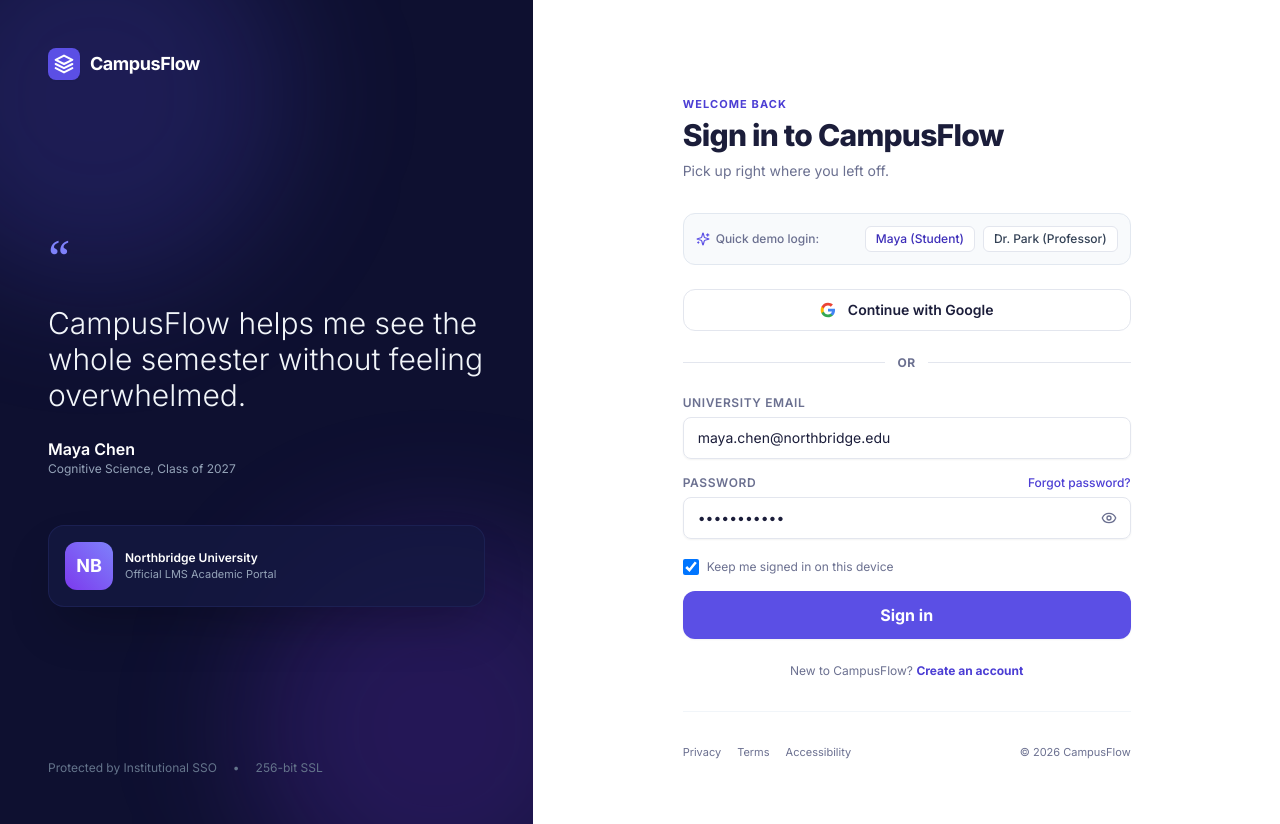
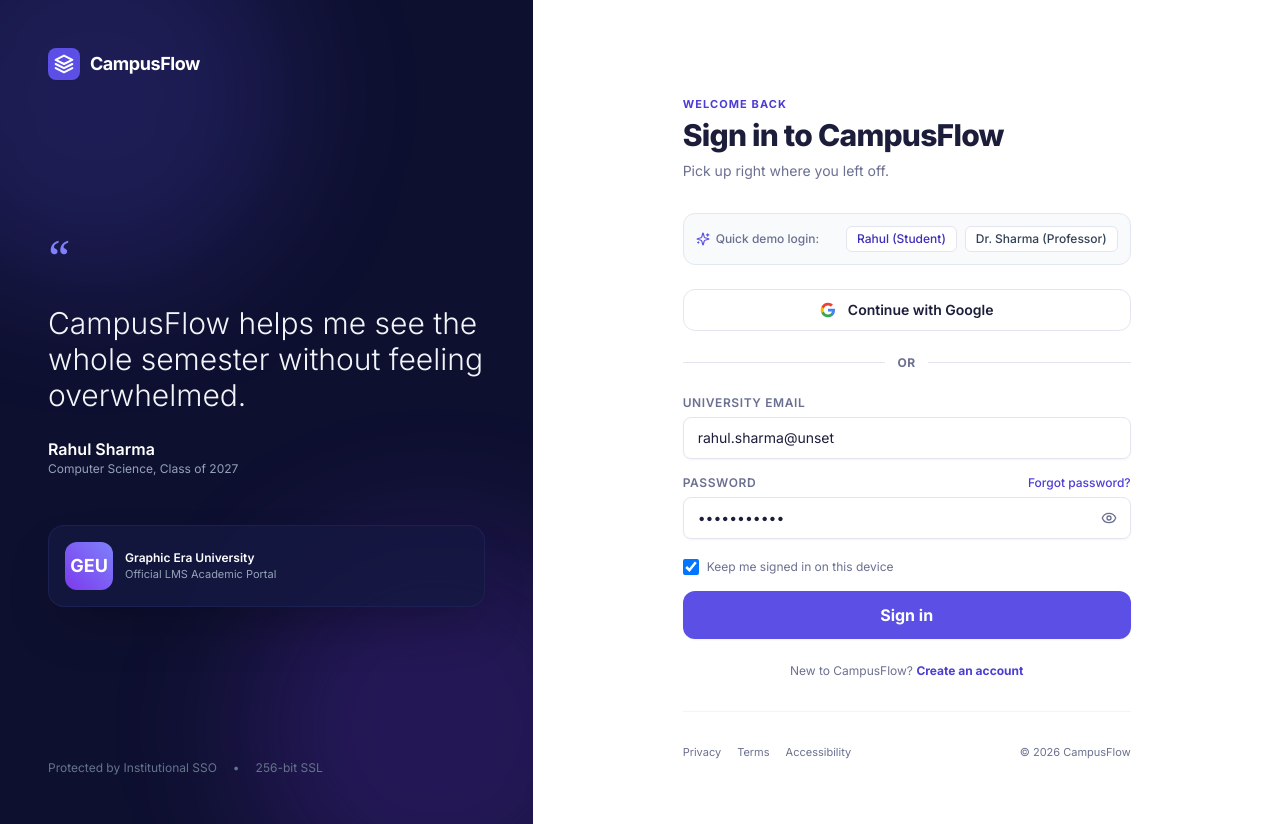
Before and after one commit to mayank78geu/open-lms, a React (Vite) app in the folder Frontend/: page /login in a window 1280 px wide. Built offline with nearby package versions, Linux system fonts and the light colour scheme; no server answers.

Commit message:
minor updates on frontend

```diff
--- a/Frontend/src/components/layout/Topbar.jsx
+++ b/Frontend/src/components/layout/Topbar.jsx
@@ -48,7 +48,7 @@
           ) : (
             <div>
               <h1 className="text-base font-bold text-ink tracking-tight">
-                {role === 'PROFESSOR' ? 'Good morning, Dr. Park' : 'Good morning, Maya 👋'}
+                {role === 'PROFESSOR' ? 'Good morning, Dr. Sharma' : 'Good morning, Rahul 👋'}
               </h1>
               <p className="text-[11px] text-ink-muted">
                 {role === 'PROFESSOR'
--- a/Frontend/src/features/auth/LoginPage.jsx
+++ b/Frontend/src/features/auth/LoginPage.jsx
@@ -10,7 +10,9 @@
   const navigate = useNavigate();
   const { login } = useAuthStore();
 
-  const [email, setEmail] = useState('maya.chen@northbridge.edu');
+  const allowedDomain = import.meta.env.VITE_ALLOWED_EMAIL_DOMAIN;
+  const defaultDomain = allowedDomain || 'geu.edu';
+  const [email, setEmail] = useState(`rahul.sharma@${defaultDomain}`);
   const [password, setPassword] = useState('password123');
   const [keepSignedIn, setKeepSignedIn] = useState(true);
   const [isLoading, setIsLoading] = useState(false);
@@ -18,13 +20,19 @@
 
   const handleSubmit = (e) => {
     e.preventDefault();
+    setError('');
+
+    if (allowedDomain && !email.toLowerCase().endsWith('@' + allowedDomain.toLowerCase())) {
+      setError(`Please sign in with your @${allowedDomain} email address.`);
+      return;
+    }
+
     setIsLoading(true);
-    setError('');
 
     setTimeout(() => {
       setIsLoading(false);
       // Auto detect or select role based on email or default
-      const isProf = email.toLowerCase().includes('elena') || email.toLowerCase().includes('park');
+      const isProf = email.toLowerCase().includes('priya') || email.toLowerCase().includes('prof');
       const role = isProf ? 'PROFESSOR' : 'STUDENT';
       login(email, password, role);
 
@@ -39,10 +47,10 @@
 
   const fillQuickUser = (role) => {
     if (role === 'PROFESSOR') {
-      setEmail('elena.park@northbridge.edu');
+      setEmail(`priya.sharma@${defaultDomain}`);
       setPassword('profPass123!');
     } else {
-      setEmail('maya.chen@northbridge.edu');
+      setEmail(`rahul.sharma@${defaultDomain}`);
       setPassword('studentPass123!');
     }
   };
@@ -82,18 +90,18 @@
             CampusFlow helps me see the whole semester without feeling overwhelmed.
           </blockquote>
           <div>
-            <div className="font-semibold text-white text-base">Maya Chen</div>
-            <div className="text-xs text-slate-400">Cognitive Science, Class of 2027</div>
+            <div className="font-semibold text-white text-base">Rahul Sharma</div>
+            <div className="text-xs text-slate-400">Computer Science, Class of 2027</div>
           </div>
 
           {/* Campus photo card vignette */}
           <div className="pt-6">
             <div className="rounded-2xl overflow-hidden border border-navy-700/80 bg-navy-800/80 shadow-2xl relative p-4 flex items-center gap-3">
               <div className="w-12 h-12 rounded-xl bg-gradient-to-tr from-violet-600 to-brand-400 flex items-center justify-center text-white font-bold text-lg">
-                NB
+                GEU
               </div>
               <div>
-                <p className="text-xs font-semibold text-white">Northbridge University</p>
+                <p className="text-xs font-semibold text-white">Graphic Era University</p>
                 <p className="text-[11px] text-slate-400">Official LMS Academic Portal</p>
               </div>
             </div>
@@ -145,14 +153,14 @@
                 onClick={() => fillQuickUser('STUDENT')}
                 className="px-2.5 py-1 rounded-md bg-white border border-ink-border text-brand-700 font-medium hover:bg-brand-50"
               >
-                Maya (Student)
+                Rahul (Student)
               </button>
               <button
                 type="button"
                 onClick={() => fillQuickUser('PROFESSOR')}
                 className="px-2.5 py-1 rounded-md bg-white border border-ink-border text-slate-700 font-medium hover:bg-slate-100"
               >
-                Dr. Park (Professor)
+                Dr. Sharma (Professor)
               </button>
             </div>
           </div>
@@ -161,7 +169,7 @@
           <button
             type="button"
             onClick={() => {
-              login('maya.chen@northbridge.edu', 'password', 'STUDENT');
+              login(`rahul.sharma@${defaultDomain}`, 'password', 'STUDENT');
               navigate('/student/home');
             }}
             className="w-full py-2.5 px-4 rounded-xl border border-ink-border hover:bg-slate-50 text-ink text-sm font-semibold flex items-center justify-center gap-3 transition-colors shadow-2xs"
@@ -212,7 +220,7 @@
               type="email"
               value={email}
               onChange={(e) => setEmail(e.target.value)}
-              placeholder="maya.chen@northbridge.edu"
+              placeholder={`rahul.sharma@${defaultDomain}`}
               required
             />
 
--- a/Frontend/src/features/auth/StudentSignupPage.jsx
+++ b/Frontend/src/features/auth/StudentSignupPage.jsx
@@ -10,24 +10,33 @@
   const navigate = useNavigate();
   const { login } = useAuthStore();
 
+  const allowedDomain = import.meta.env.VITE_ALLOWED_EMAIL_DOMAIN;
+  const defaultDomain = allowedDomain || 'geu.edu';
+
   const [currentStep, setCurrentStep] = useState(1);
   const [formData, setFormData] = useState({
-    firstName: 'Maya',
-    lastName: 'Chen',
-    email: 'maya.chen@northbridge.edu',
+    firstName: 'Rahul',
+    lastName: 'Sharma',
+    email: `rahul.sharma@${defaultDomain}`,
     password: 'password123!',
     confirmPassword: 'password123!',
     agreedToTerms: true,
-    program: 'Cognitive Science',
-    year: 'Year 2 (Class of 2027)',
-    studentId: 'NB-2027-8492',
+    program: 'Computer Science',
+    year: 'MCA · Year 2',
+    studentId: 'GEU-2027-8492',
     classCode: 'BIO214',
   });
 
   const [passwordStrength, setPasswordStrength] = useState('Strong password');
+  const [emailError, setEmailError] = useState('');
 
   const handleStep1Submit = (e) => {
     e.preventDefault();
+    if (allowedDomain && !formData.email.toLowerCase().endsWith('@' + allowedDomain.toLowerCase())) {
+      setEmailError(`Please use a valid @${allowedDomain} email address.`);
+      return;
+    }
+    setEmailError('');
     setCurrentStep(2);
   };
 
@@ -181,7 +190,7 @@
                         onChange={(e) =>
                           setFormData({ ...formData, firstName: e.target.value })
                         }
-                        placeholder="Maya"
+                        placeholder="Rahul"
                         required
                       />
                       <Input
@@ -190,7 +199,7 @@
                         onChange={(e) =>
                           setFormData({ ...formData, lastName: e.target.value })
                         }
-                        placeholder="Chen"
+                        placeholder="Sharma"
                         required
                       />
                     </div>
@@ -199,10 +208,12 @@
                       label="University email"
                       type="email"
                       value={formData.email}
-                      onChange={(e) =>
-                        setFormData({ ...formData, email: e.target.value })
-                      }
-                      placeholder="maya.chen@northbridge.edu"
+                      error={emailError}
+                      onChange={(e) => {
+                        setEmailError('');
+                        setFormData({ ...formData, email: e.target.value });
+                      }}
+                      placeholder={`rahul.sharma@${defaultDomain}`}
                       required
                     />
 
--- a/Frontend/src/features/messages/MessagesPage.jsx
+++ b/Frontend/src/features/messages/MessagesPage.jsx
@@ -12,8 +12,8 @@
   const [threads, setThreads] = useState([
     {
       id: 't1',
-      participant: role === 'STUDENT' ? 'Dr. Elena Park' : 'Maya Chen',
-      initials: role === 'STUDENT' ? 'EP' : 'MC',
+      participant: role === 'STUDENT' ? 'Dr. Priya Sharma' : 'Rahul Sharma',
+      initials: role === 'STUDENT' ? 'PS' : 'RS',
       roleText: role === 'STUDENT' ? 'Professor · Cell Biology' : 'Student · BIO 214',
       lastMessage: 'Let me know if you need any clarification on the dialysis tubing lab.',
       time: '10 min ago',
@@ -21,21 +21,21 @@
       messages: [
         {
           id: 'm1',
-          sender: role === 'STUDENT' ? 'Dr. Elena Park' : 'Dr. Elena Park',
-          text: 'Hello Maya, I noticed you started the prep work for Module 2.',
+          sender: role === 'STUDENT' ? 'Dr. Priya Sharma' : 'Dr. Priya Sharma',
+          text: 'Hello Rahul, I noticed you started the prep work for Module 2.',
           time: '9:30 AM',
           isMe: role === 'PROFESSOR',
         },
         {
           id: 'm2',
-          sender: 'Maya Chen',
-          text: 'Yes Dr. Park! I had a quick question regarding the solute concentration gradient on slide 14.',
+          sender: 'Rahul Sharma',
+          text: 'Yes Dr. Sharma! I had a quick question regarding the solute concentration gradient on slide 14.',
           time: '9:42 AM',
           isMe: role === 'STUDENT',
         },
         {
           id: 'm3',
-          sender: 'Dr. Elena Park',
+          sender: 'Dr. Priya Sharma',
           text: 'Let me know if you need any clarification on the dialysis tubing lab during office hours!',
           time: '10:05 AM',
           isMe: role === 'PROFESSOR',
--- a/Frontend/src/features/professor/ProfessorGradebookPage.jsx
+++ b/Frontend/src/features/professor/ProfessorGradebookPage.jsx
@@ -5,11 +5,11 @@
 
 export function ProfessorGradebookPage() {
   const students = [
-    { name: 'Maya Chen', initials: 'MC', q1: 19, q2: 18, lab1: 20, lab2: 18, avg: '92.4%' },
-    { name: 'Jonah Lee', initials: 'JL', q1: 17, q2: 16, lab1: 18, lab2: 16, avg: '84.2%' },
-    { name: 'Amara Reyes', initials: 'AR', q1: 20, q2: 19, lab1: 19, lab2: 17, avg: '94.0%' },
-    { name: 'Theo Kim', initials: 'TK', q1: 18, q2: 17, lab1: 18, lab2: 18, avg: '88.5%' },
-    { name: 'Nora Shah', initials: 'NS', q1: 16, q2: 0, lab1: 17, lab2: 0, avg: '68.0%' },
+    { name: 'Rahul Sharma', initials: 'RS', q1: 19, q2: 18, lab1: 20, lab2: 18, avg: '92.4%' },
+    { name: 'Arjun Verma', initials: 'AV', q1: 17, q2: 16, lab1: 18, lab2: 16, avg: '84.2%' },
+    { name: 'Ananya Gupta', initials: 'AG', q1: 20, q2: 19, lab1: 19, lab2: 17, avg: '94.0%' },
+    { name: 'Vikram Singh', initials: 'VS', q1: 18, q2: 17, lab1: 18, lab2: 18, avg: '88.5%' },
+    { name: 'Pooja Joshi', initials: 'PJ', q1: 16, q2: 0, lab1: 17, lab2: 0, avg: '68.0%' },
   ];
 
   return (
--- a/Frontend/src/features/professor/SubmissionsGradingPage.jsx
+++ b/Frontend/src/features/professor/SubmissionsGradingPage.jsx
@@ -20,7 +20,7 @@
 
 export function SubmissionsGradingPage() {
   const data = MOCK_SUBMISSIONS_DATA;
-  const [selectedStudentId, setSelectedStudentId] = useState('s-maya-chen');
+  const [selectedStudentId, setSelectedStudentId] = useState('s-rahul-sharma');
   const [searchQuery, setSearchQuery] = useState('');
   const [filterTab, setFilterTab] = useState('all');
 
@@ -274,7 +274,7 @@
               {currentStudent.title}
             </h3>
 
-            {currentStudent.id === 's-maya-chen' ? (
+            {currentStudent.id === 's-rahul-sharma' ? (
               <>
                 <p className="text-xs text-ink leading-relaxed">
                   In our dialysis tubing investigation, the movement of iodine into the
--- a/Frontend/src/features/student/CourseDetailPage.jsx
+++ b/Frontend/src/features/student/CourseDetailPage.jsx
@@ -360,23 +360,23 @@
           <h3 className="text-base font-bold text-ink">Classmates & Faculty (48 Enrolled)</h3>
           <div className="grid grid-cols-1 sm:grid-cols-2 md:grid-cols-3 gap-3 pt-2">
             <div className="p-3 rounded-xl border border-slate-200 flex items-center gap-3">
-              <Avatar initials="EP" color="violet" size="sm" />
+              <Avatar initials="PS" color="violet" size="sm" />
               <div>
-                <p className="text-xs font-bold text-ink">Dr. Elena Park</p>
+                <p className="text-xs font-bold text-ink">Dr. Priya Sharma</p>
                 <p className="text-[10px] text-ink-muted">Instructor</p>
               </div>
             </div>
             <div className="p-3 rounded-xl border border-slate-200 flex items-center gap-3">
-              <Avatar initials="MC" color="brand" size="sm" />
+              <Avatar initials="RS" color="brand" size="sm" />
               <div>
-                <p className="text-xs font-bold text-ink">Maya Chen</p>
+                <p className="text-xs font-bold text-ink">Rahul Sharma</p>
                 <p className="text-[10px] text-ink-muted">Student</p>
               </div>
             </div>
             <div className="p-3 rounded-xl border border-slate-200 flex items-center gap-3">
-              <Avatar initials="JL" color="blue" size="sm" />
+              <Avatar initials="AV" color="blue" size="sm" />
               <div>
-                <p className="text-xs font-bold text-ink">Jonah Lee</p>
+                <p className="text-xs font-bold text-ink">Arjun Verma</p>
                 <p className="text-[10px] text-ink-muted">Student</p>
               </div>
             </div>
--- a/Frontend/src/store/authStore.js
+++ b/Frontend/src/store/authStore.js
@@ -2,7 +2,7 @@
 import { authStorage } from '../lib/auth';
 import { MOCK_USERS } from '../mocks/mockData';
 
-// Initial user defaults to student (Maya Chen) for immediate exploration
+// Initial user defaults to student (Rahul Sharma) for immediate exploration
 const savedUser = authStorage.getUser() || MOCK_USERS.student;
 
 export const useAuthStore = create((set, get) => ({
```
Also changed, not shown: Frontend/src/features/landing/LandingPage.jsx (+5 -5 lines), 1 other file (tests, documents, lock files or other folders).
